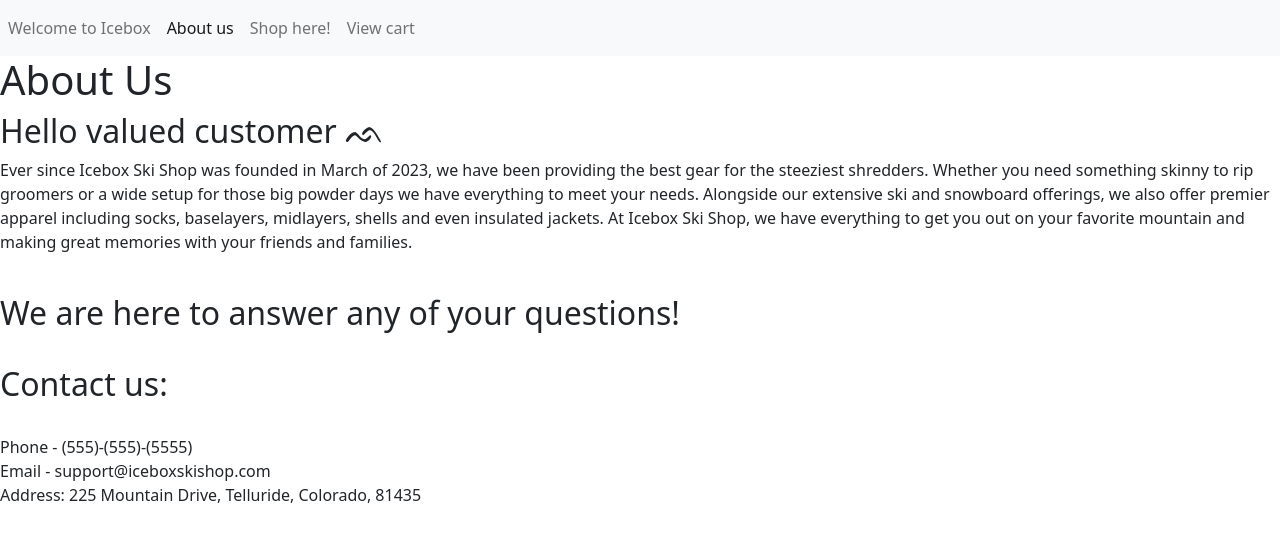
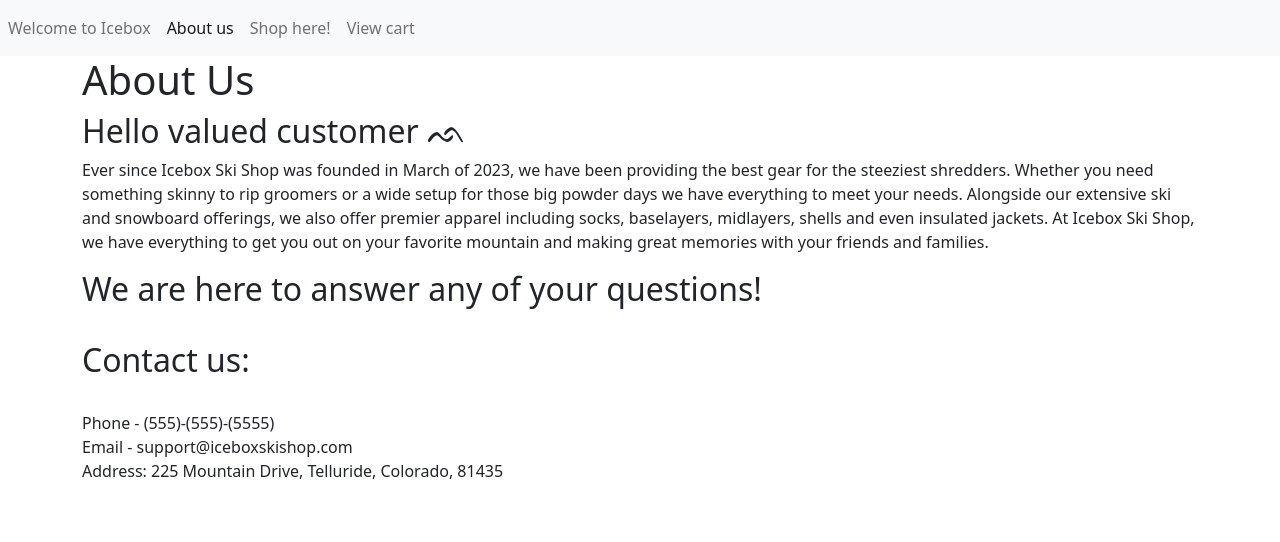
Before and after one commit to CBurl1/phase-2-project-icebox-skishop, a React (Create React App) app: page /about in a window 1280 px wide. Shown: the top 542 px of the page. Built offline with nearby package versions, Linux system fonts and the light colour scheme.

Commit message:
styled about

```diff
--- a/src/components/About.js
+++ b/src/components/About.js
@@ -1,29 +1,38 @@
-import React from 'react'
+import React from 'react';
+import { Container, Row, Col } from 'react-bootstrap';
 
 function About() {
   return (
-    <div>
+    <Container>
+      <Row>
+        <Col>
           <h1>About Us</h1>
           <h2> Hello valued customer ᨒ </h2>
           <p>
             Ever since Icebox Ski Shop was founded in March of 2023, we have been providing the best gear for the steeziest shredders.
             Whether you need something skinny to rip groomers or a wide setup for those big powder days we have everything to meet your needs.
             Alongside our extensive ski and snowboard offerings, we also offer premier apparel including socks, baselayers, midlayers, shells
-            and even insulated jackets. At Icebox Ski Shop, we have everything to get you out on your favorite mountain and making great memories with your
-            friends and families.
+            and even insulated jackets. At Icebox Ski Shop, we have everything to get you out on your favorite mountain and making great memories with your friends and families.
           </p>
-        <br />
+        </Col>
+      </Row>
+      <Row>
+        <Col>
           <h2>We are here to answer any of your questions!</h2>
           <br />
           <h2> Contact us:</h2>
           <br />
+          <p>
             Phone - (555)-(555)-(5555)
             <br />
             Email - support@iceboxskishop.com
             <br />
             Address: 225 Mountain Drive, Telluride, Colorado, 81435
-    </div>
-  )
+          </p>
+        </Col>
+      </Row>
+    </Container>
+  );
 }
 
-export default About
+export default About;
```
Lines whose indentation alone changed are shown as unchanged.
